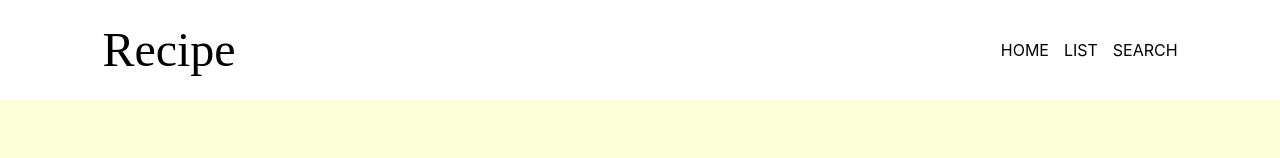
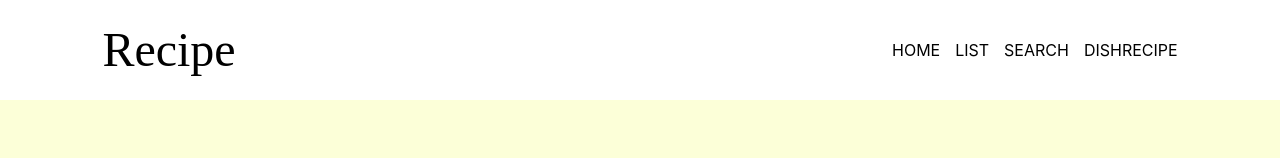
Before and after one commit to SpehtOlena/recipes-app, a React (Create React App) app: page / in a window 1280 px wide. Shown: the top 158 px of the page. Built offline with nearby package versions, Linux system fonts and the light colour scheme; a web font is replaced by a local one.

Commit message:
add menu, active page

```diff
--- a/src/App.js
+++ b/src/App.js
@@ -3,18 +3,39 @@ import Header from './components/Header/Header';
 import DishRecipe from './Pages/DishRecipe/DishRecipe.js';
 import Home from './Pages/Home/Home.js';
 import List from './Pages/List/List.js';
+import Search from './Pages/Search/Search.js';
 import { useState } from 'react';
 
 
+const menuItems = [
+	{
+		label: "Home",
+		element: <Home />
+	},
+	{
+		label: "List",
+		element: <List />
+	},
+	{
+		label: "Search",
+		element: <Search />
+	},
+	{
+		label: "DishRecipe",
+		element: <DishRecipe />
+	}
+
+]
 
 function App() {
-	const [activePage, setActivePage] = useState(null);
+	const [activePage, setActivePage] = useState(<Home />);
 	return (
 		<div className="App">
-			<Header />
-			<Home />
+			<Header items={menuItems} setActivePage={setActivePage} activePage={activePage} />
+			{activePage}
+			{/* <Home />
 			<List />
-			<DishRecipe />
+			<DishRecipe /> */}
 
 		</div>
 	);
--- /dev/null
+++ b/src/Pages/Search/Search.js
@@ -0,0 +1,10 @@
+import './Search.css'
+
+const Search = () => {
+	return (
+		<div>
+			Search
+		</div>
+	)
+}
+export default Search
--- a/src/components/Header/Header.css
+++ b/src/components/Header/Header.css
@@ -8,3 +8,14 @@
 	padding: 20px 8%;
 	min-height: 60px;
 }
+
+.menu-items {
+	display: flex;
+	flex-direction: row;
+	gap: 15px;
+	cursor: pointer;
+}
+
+.menu-item:hover {
+	color: #ee420d;
+}
--- a/src/components/Header/Header.js
+++ b/src/components/Header/Header.js
@@ -1,18 +1,16 @@
 import Logo from '../../styledComponents/Logo'
 import './Header.css'
-import Menu from '../Menu/Menu'
 
-const menuItems = [
-	"Home",
-	"List",
-	"Search"
-]
 
-const Header = () => {
+const Header = ({ setActivePage, items }) => {
+
 	return (
 		<div className={'header'}>
 			<Logo>Recipe</Logo>
-			<Menu menuItems={menuItems} />
+			<div className={'menu-items'}>
+				{items.map((value, index) => <li onClick={() => { setActivePage(value.element) }} key={index} className={'menu-item'}>{value.label.toUpperCase()}</li>)
+				}
+			</div >
 		</div>
 	)
 }
--- a/src/components/Menu/Menu.css
+++ /dev/null
@@ -1,9 +0,0 @@
-.menu-items {
-	display: flex;
-	flex-direction: row;
-	gap: 15px;
-}
-
-.menu-item:hover {
-	color: #ee420d;
-}
--- a/src/components/Menu/Menu.js
+++ /dev/null
@@ -1,13 +0,0 @@
-import './Menu.css';
-
-
-
-const Menu = ({ menuItems }) => {
-	return (
-		<div className={'menu-items'}>
-			{menuItems.map((value, index) => <a href={`/${value}`} key={index} className={'menu-item'}>{value.toUpperCase()}</a>)
-			}
-		</div >
-	)
-}
-export default Menu
```
Also changed, not shown: src/Pages/Search/Search.css (added).
